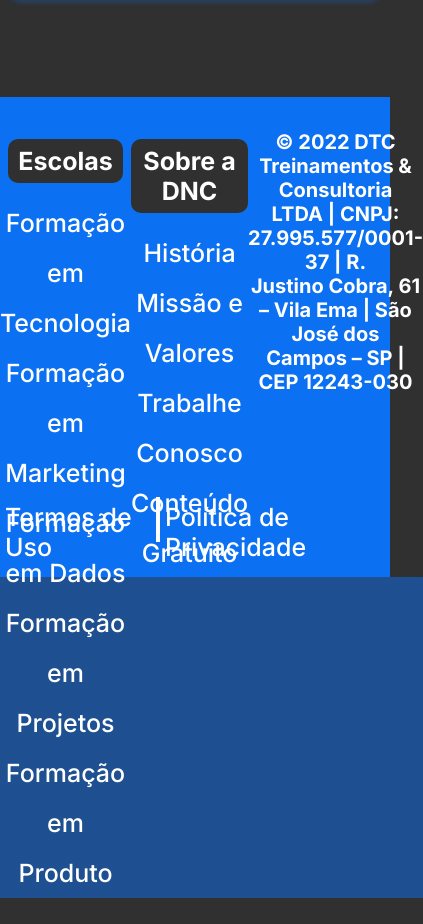
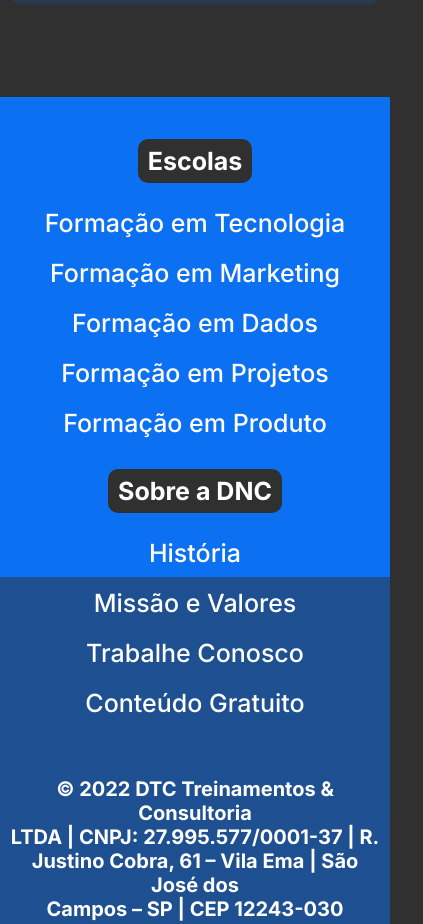
Before and after one commit to moisespeixoto/bootcamp-dnc, a plain HTML site: page index.html in a window 390 px wide. Shown: the part 1727-2651 px from the top of the page, 423 px wide, since content can reach past the window. Before the commit the page ends 2625 px from the top, so only its background shows below. Drawn offline with Linux system fonts and the light colour scheme.

Commit message:
Adicionando media query no rodapé

```diff
--- a/style.css
+++ b/style.css
@@ -279,4 +279,22 @@ footer .linha2 a:hover{
     .checkboxItens label{
         font-size: 15px;
     }
+
+    /* RODAPÉ */
+
+    footer{
+        background-color: var(--azul-dnc);
+    }
+    footer .linha1{
+        flex-direction: column;
+    }
+    footer .endereço{
+        width: 95%;
+        margin-top: 20px;
+    }
+    footer .linha2 a{
+        justify-content: center;
+        align-items: center;
+        font-size: 18px;
+    }
 }
```
